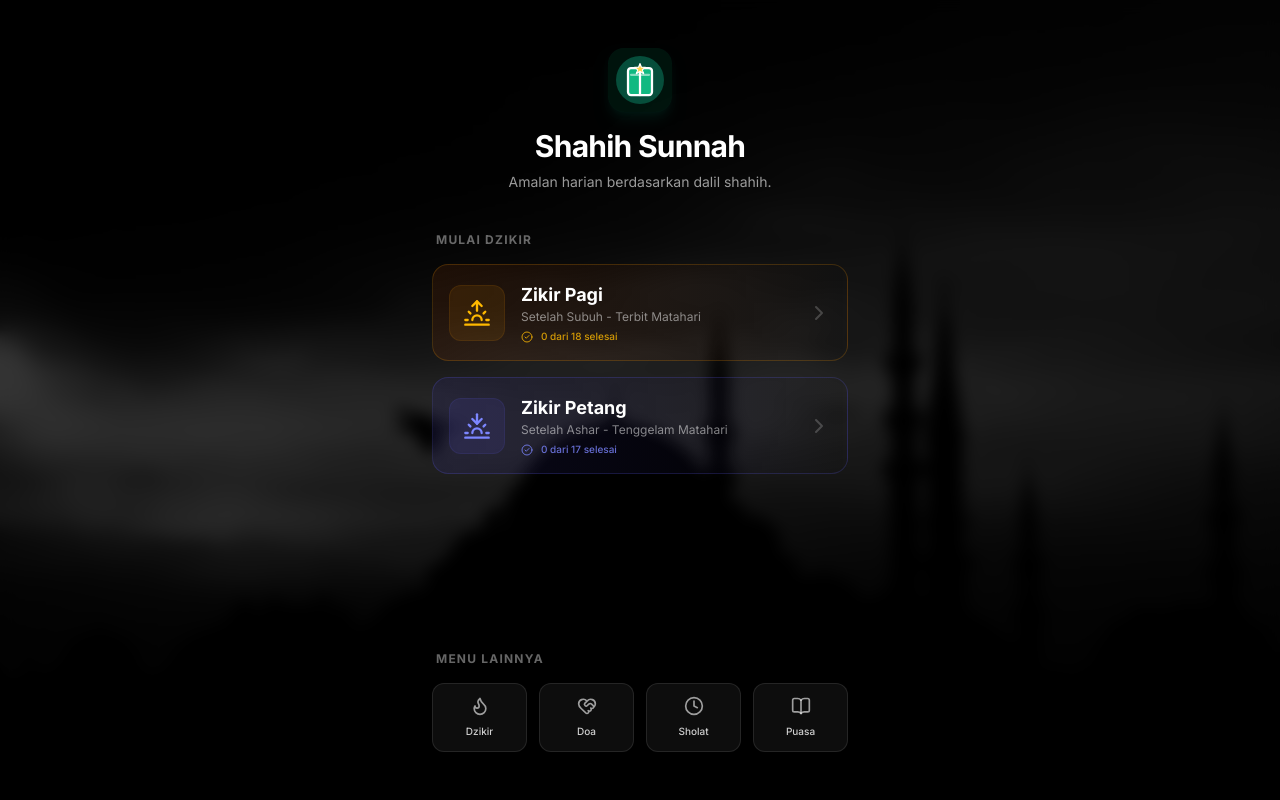
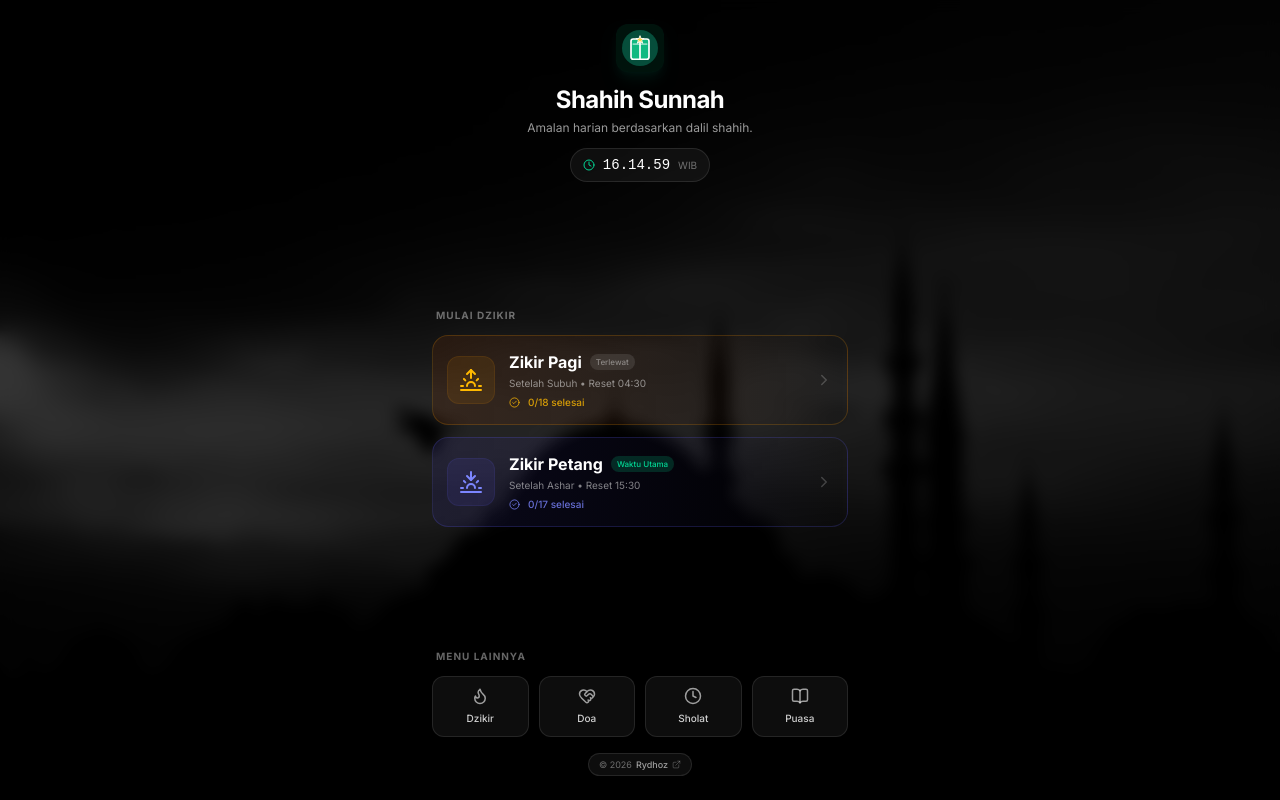
Before and after one commit to Ridho-Akbar/Shahih-Sunnah, a Next.js app: page / in a window 1280 px wide. Built offline with nearby package versions, Linux system fonts and the light colour scheme; a web font is replaced by a local one.

Commit message:
feat: add live clock, time status badges, reset info, and copyright

```diff
--- a/src/app/page.tsx
+++ b/src/app/page.tsx
@@ -1,10 +1,10 @@
 // src/app/page.tsx
 "use client";
 
-import { useState, useEffect, useCallback } from "react";
+import { useState, useCallback } from "react";
 import Link from "next/link";
 import { dzikirList } from "@/data/dzikir";
-import { Sunrise, Sunset, HeartHandshake, Clock, BookOpen, Flame, ChevronRight, CheckCircle2 } from "lucide-react";
+import { Sunrise, Sunset, HeartHandshake, Clock, BookOpen, Flame, ChevronRight, CheckCircle2, ExternalLink } from "lucide-react";
 import DzikirStepModal from "../components/dzikir-step-modal";
 import Image from "next/image";
 
@@ -43,25 +43,38 @@ function initializeCounts(category: "morning" | "evening", storageKey: string, r
   return counts;
 }
 
+function useCurrentTime() {
+  const [time, setTime] = useState(() => new Date());
+
+  useState(() => {
+    const timer = setInterval(() => setTime(new Date()), 1000);
+    return () => clearInterval(timer);
+  });
+
+  return time;
+}
+
 export default function Home() {
   const [activeSession, setActiveSession] = useState<"morning" | "evening" | null>(null);
-  const [isMounted, setIsMounted] = useState(false);
 
-  const [morningCounts, setMorningCounts] = useState<Record<number, number>>({});
-  const [eveningCounts, setEveningCounts] = useState<Record<number, number>>({});
+  const [morningCounts, setMorningCounts] = useState<Record<number, number>>(() =>
+    initializeCounts("morning", STORAGE_KEY_MORNING, "dzikir-morning-reset", 4, 30)
+  );
 
-  useEffect(() => {
-    setMorningCounts(initializeCounts("morning", STORAGE_KEY_MORNING, "dzikir-morning-reset", 4, 30));
-    setEveningCounts(initializeCounts("evening", STORAGE_KEY_EVENING, "dzikir-evening-reset", 15, 30));
-    setIsMounted(true);
-  }, []);
+  const [eveningCounts, setEveningCounts] = useState<Record<number, number>>(() =>
+    initializeCounts("evening", STORAGE_KEY_EVENING, "dzikir-evening-reset", 15, 30)
+  );
+
+  const currentTime = useCurrentTime();
 
   const updateCount = useCallback((index: number, count: number, session: "morning" | "evening") => {
     const setter = session === "morning" ? setMorningCounts : setEveningCounts;
     const key = session === "morning" ? STORAGE_KEY_MORNING : STORAGE_KEY_EVENING;
     setter(prev => {
       const next = { ...prev, [index]: count };
-      localStorage.setItem(key, JSON.stringify(next));
+      if (typeof window !== "undefined") {
+        localStorage.setItem(key, JSON.stringify(next));
+      }
       return next;
     });
   }, []);
@@ -81,111 +94,184 @@ export default function Home() {
   const morningProgress = getProgress(morningZikir, morningCounts);
   const eveningProgress = getProgress(eveningZikir, eveningCounts);
 
+  const formatTime = (date: Date) => {
+    return date.toLocaleTimeString('id-ID', { hour: '2-digit', minute: '2-digit', second: '2-digit' });
+  };
+
+  const getTimeStatus = (session: "morning" | "evening") => {
+    const hour = currentTime.getHours();
+    const minute = currentTime.getMinutes();
+    const current = hour * 60 + minute;
+
+    if (session === "morning") {
+      const shubuh = 4 * 60 + 30;
+      const syuruq = 6 * 60 + 0;
+      if (current >= shubuh && current < syuruq) return { active: true, label: "Waktu Utama" };
+      if (current < shubuh) return { active: false, label: "Belum Masuk" };
+      return { active: false, label: "Terlewat" };
+    } else {
+      const ashar = 15 * 60 + 30;
+      const maghrib = 18 * 60 + 0;
+      if (current >= ashar && current < maghrib) return { active: true, label: "Waktu Utama" };
+      if (current < ashar) return { active: false, label: "Belum Masuk" };
+      return { active: false, label: "Terlewat" };
+    }
+  };
+
+  const morningStatus = getTimeStatus("morning");
+  const eveningStatus = getTimeStatus("evening");
+
   return (
     <>
       <div className="fixed inset-0 bg-[url('/background.png')] bg-cover bg-center bg-no-repeat overflow-hidden">
         <div className="absolute inset-0 bg-black/80 backdrop-blur-sm" />
 
-        <div className="relative z-10 h-full flex flex-col px-4 py-8 sm:py-12 max-w-md mx-auto">
+        <div className="relative z-10 h-full flex flex-col px-4 py-5 sm:py-6 max-w-md mx-auto">
 
-          {/* Header Section */}
-          <div className="text-center mb-10 animate-fade-in-down">
-            <div className="inline-flex items-center justify-center w-16 h-16 rounded-2xl bg-emerald-500/10 mb-4 shadow-lg shadow-emerald-900/20">
+          {/* Header Section - Compact */}
+          <div className="text-center mb-5 animate-fade-in-down shrink-0">
+            <div className="inline-flex items-center justify-center w-12 h-12 rounded-xl bg-emerald-500/10 mb-3 shadow-lg shadow-emerald-900/20">
               <Image
                 src="/favicon.svg"
                 alt="Shahih Sunnah"
-                width={42}
-                height={42}
-                className="w-12 h-12"
+                width={32}
+                height={32}
+                className="w-9 h-9"
               />
             </div>
-            <h1 className="text-3xl font-bold text-white tracking-tight mb-2">Shahih Sunnah</h1>
-            <p className="text-white/60 text-sm">Amalan harian berdasarkan dalil shahih.</p>
+            <h1 className="text-2xl font-bold text-white tracking-tight mb-1">Shahih Sunnah</h1>
+            <p className="text-white/60 text-xs">Amalan harian berdasarkan dalil shahih.</p>
+
+            {/* Live Clock */}
+            <div className="flex items-center justify-center gap-2 mt-3">
+              <div className="flex items-center gap-2 px-3 py-1.5 bg-white/5 border border-white/10 rounded-full">
+                <Clock size={12} className="text-emerald-400" />
+                <span className="text-sm font-mono font-medium text-white tabular-nums">
+                  {formatTime(currentTime)}
+                </span>
+                <span className="text-[10px] text-white/40">WIB</span>
+              </div>
+            </div>
           </div>
 
           {/* Main Action: Zikir Sessions */}
-          <div className="space-y-4 mb-8">
-            <p className="text-xs font-bold text-white/40 uppercase tracking-widest ml-1">Mulai Dzikir</p>
+          <div className="space-y-3 mb-4 flex-1 flex flex-col justify-center">
+            <p className="text-[10px] font-bold text-white/40 uppercase tracking-widest ml-1">Mulai Dzikir</p>
 
-            <div className="grid grid-cols-1 gap-4">
+            <div className="grid grid-cols-1 gap-3">
               {/* Morning Card */}
               <button onClick={() => setActiveSession("morning")}
-                className="group relative w-full flex items-center p-4 bg-gradient-to-r from-amber-900/20 to-transparent border border-amber-500/20 rounded-2xl hover:border-amber-500/40 transition-all cursor-pointer overflow-hidden">
+                className="group relative w-full flex items-center p-3.5 bg-gradient-to-r from-amber-900/20 to-transparent border border-amber-500/20 rounded-2xl hover:border-amber-500/40 transition-all cursor-pointer overflow-hidden">
 
                 <div className="absolute bottom-0 left-0 h-1 bg-amber-500/30 transition-all duration-500"
-                     style={{ width: `${isMounted && morningProgress.total > 0 ? (morningProgress.done / morningProgress.total) * 100 : 0}%` }} />
+                     style={{ width: `${morningProgress.total > 0 ? (morningProgress.done / morningProgress.total) * 100 : 0}%` }} />
 
-                <div className="shrink-0 w-14 h-14 rounded-xl bg-amber-500/10 flex items-center justify-center mr-4 group-hover:scale-105 transition-transform border border-amber-500/10">
-                  <Sunrise size={28} className="text-amber-400" />
+                <div className="shrink-0 w-12 h-12 rounded-xl bg-amber-500/10 flex items-center justify-center mr-3.5 group-hover:scale-105 transition-transform border border-amber-500/10">
+                  <Sunrise size={24} className="text-amber-400" />
                 </div>
 
-                <div className="flex-1 text-left">
-                  <h3 className="text-lg font-bold text-white group-hover:text-amber-200 transition-colors">Zikir Pagi</h3>
-                  <p className="text-xs text-white/50 mb-1">Setelah Subuh - Terbit Matahari</p>
+                <div className="flex-1 text-left min-w-0">
+                  <div className="flex items-center gap-2 mb-0.5">
+                    <h3 className="text-base font-bold text-white group-hover:text-amber-200 transition-colors">Zikir Pagi</h3>
+                    <span className={`text-[8px] px-1.5 py-0.5 rounded-full font-medium shrink-0 ${
+                      morningStatus.active
+                        ? "bg-emerald-500/20 text-emerald-400"
+                        : "bg-white/10 text-white/40"
+                    }`}>
+                      {morningStatus.label}
+                    </span>
+                  </div>
+                  <p className="text-[10px] text-white/50 mb-1">Setelah Subuh • Reset 04:30</p>
                   <div className="flex items-center gap-2 text-[10px] text-amber-400/80 font-medium">
-                    <CheckCircle2 size={12} />
-                    <span>{isMounted ? `${morningProgress.done} dari ${morningProgress.total} selesai` : "Memuat..."}</span>
+                    <CheckCircle2 size={11} />
+                    <span>{morningProgress.done}/{morningProgress.total} selesai</span>
                   </div>
                 </div>
 
-                <ChevronRight className="text-white/20 group-hover:text-amber-400 group-hover:translate-x-1 transition-all" />
+                <ChevronRight size={18} className="text-white/20 group-hover:text-amber-400 group-hover:translate-x-1 transition-all shrink-0 ml-2" />
               </button>
 
               {/* Evening Card */}
               <button onClick={() => setActiveSession("evening")}
-                className="group relative w-full flex items-center p-4 bg-gradient-to-r from-indigo-900/20 to-transparent border border-indigo-500/20 rounded-2xl hover:border-indigo-500/40 transition-all cursor-pointer overflow-hidden">
+                className="group relative w-full flex items-center p-3.5 bg-gradient-to-r from-indigo-900/20 to-transparent border border-indigo-500/20 rounded-2xl hover:border-indigo-500/40 transition-all cursor-pointer overflow-hidden">
 
                 <div className="absolute bottom-0 left-0 h-1 bg-indigo-500/30 transition-all duration-500"
-                     style={{ width: `${isMounted && eveningProgress.total > 0 ? (eveningProgress.done / eveningProgress.total) * 100 : 0}%` }} />
+                     style={{ width: `${eveningProgress.total > 0 ? (eveningProgress.done / eveningProgress.total) * 100 : 0}%` }} />
 
-                <div className="shrink-0 w-14 h-14 rounded-xl bg-indigo-500/10 flex items-center justify-center mr-4 group-hover:scale-105 transition-transform border border-indigo-500/10">
-                  <Sunset size={28} className="text-indigo-400" />
+                <div className="shrink-0 w-12 h-12 rounded-xl bg-indigo-500/10 flex items-center justify-center mr-3.5 group-hover:scale-105 transition-transform border border-indigo-500/10">
+                  <Sunset size={24} className="text-indigo-400" />
                 </div>
 
-                <div className="flex-1 text-left">
-                  <h3 className="text-lg font-bold text-white group-hover:text-indigo-200 transition-colors">Zikir Petang</h3>
-                  <p className="text-xs text-white/50 mb-1">Setelah Ashar - Tenggelam Matahari</p>
+                <div className="flex-1 text-left min-w-0">
+                  <div className="flex items-center gap-2 mb-0.5">
+                    <h3 className="text-base font-bold text-white group-hover:text-indigo-200 transition-colors">Zikir Petang</h3>
+                    <span className={`text-[8px] px-1.5 py-0.5 rounded-full font-medium shrink-0 ${
+                      eveningStatus.active
+                        ? "bg-emerald-500/20 text-emerald-400"
+                        : "bg-white/10 text-white/40"
+                    }`}>
+                      {eveningStatus.label}
+                    </span>
+                  </div>
+                  <p className="text-[10px] text-white/50 mb-1">Setelah Ashar • Reset 15:30</p>
                   <div className="flex items-center gap-2 text-[10px] text-indigo-400/80 font-medium">
-                    <CheckCircle2 size={12} />
-                    <span>{isMounted ? `${eveningProgress.done} dari ${eveningProgress.total} selesai` : "Memuat..."}</span>
+                    <CheckCircle2 size={11} />
+                    <span>{eveningProgress.done}/{eveningProgress.total} selesai</span>
                   </div>
                 </div>
 
-                <ChevronRight className="text-white/20 group-hover:text-indigo-400 group-hover:translate-x-1 transition-all" />
+                <ChevronRight size={18} className="text-white/20 group-hover:text-indigo-400 group-hover:translate-x-1 transition-all shrink-0 ml-2" />
               </button>
             </div>
           </div>
 
-          {/* Navigation Menu */}
-          <div className="mt-auto">
-            <p className="text-xs font-bold text-white/40 uppercase tracking-widest ml-1 mb-4">Menu Lainnya</p>
-            <div className="grid grid-cols-4 gap-3">
-              <Link href="/dzikir" className="flex flex-col items-center justify-center gap-2 p-3 bg-white/5 hover:bg-white/10 border border-white/10 hover:border-emerald-500/30 rounded-xl transition-all group">
-                <Flame size={20} className="text-white/60 group-hover:text-emerald-400 transition-colors" />
+          {/* Navigation Menu + Copyright */}
+          <div className="shrink-0">
+            <p className="text-[10px] font-bold text-white/40 uppercase tracking-widest ml-1 mb-3">Menu Lainnya</p>
+            <div className="grid grid-cols-4 gap-2.5">
+              <Link href="/dzikir" className="flex flex-col items-center justify-center gap-1.5 p-2.5 bg-white/5 hover:bg-white/10 border border-white/10 hover:border-emerald-500/30 rounded-xl transition-all group">
+                <Flame size={18} className="text-white/60 group-hover:text-emerald-400 transition-colors" />
                 <span className="text-[10px] font-medium text-white/80">Dzikir</span>
               </Link>
 
-              <Link href="/doa" className="flex flex-col items-center justify-center gap-2 p-3 bg-white/5 hover:bg-white/10 border border-white/10 hover:border-rose-500/30 rounded-xl transition-all group">
-                <HeartHandshake size={20} className="text-white/60 group-hover:text-rose-400 transition-colors" />
+              <Link href="/doa" className="flex flex-col items-center justify-center gap-1.5 p-2.5 bg-white/5 hover:bg-white/10 border border-white/10 hover:border-rose-500/30 rounded-xl transition-all group">
+                <HeartHandshake size={18} className="text-white/60 group-hover:text-rose-400 transition-colors" />
                 <span className="text-[10px] font-medium text-white/80">Doa</span>
               </Link>
 
-              <Link href="/sholat" className="flex flex-col items-center justify-center gap-2 p-3 bg-white/5 hover:bg-white/10 border border-white/10 hover:border-blue-500/30 rounded-xl transition-all group">
-                <Clock size={20} className="text-white/60 group-hover:text-blue-400 transition-colors" />
+              <Link href="/sholat" className="flex flex-col items-center justify-center gap-1.5 p-2.5 bg-white/5 hover:bg-white/10 border border-white/10 hover:border-blue-500/30 rounded-xl transition-all group">
+                <Clock size={18} className="text-white/60 group-hover:text-blue-400 transition-colors" />
                 <span className="text-[10px] font-medium text-white/80">Sholat</span>
               </Link>
 
-              <Link href="/puasa" className="flex flex-col items-center justify-center gap-2 p-3 bg-white/5 hover:bg-white/10 border border-white/10 hover:border-amber-500/30 rounded-xl transition-all group">
-                <BookOpen size={20} className="text-white/60 group-hover:text-amber-400 transition-colors" />
+              <Link href="/puasa" className="flex flex-col items-center justify-center gap-1.5 p-2.5 bg-white/5 hover:bg-white/10 border border-white/10 hover:border-amber-500/30 rounded-xl transition-all group">
+                <BookOpen size={18} className="text-white/60 group-hover:text-amber-400 transition-colors" />
                 <span className="text-[10px] font-medium text-white/80">Puasa</span>
               </Link>
             </div>
+
+            {/* Copyright */}
+            <div className="flex justify-center mt-4">
+              <a
+                href="https://rydhoz.vercel.app/"
+                target="_blank"
+                rel="noopener noreferrer"
+                className="group flex items-center gap-1 px-2.5 py-1 rounded-full bg-white/5 hover:bg-white/10 border border-white/10 hover:border-white/20 transition-all duration-300"
+              >
+                <span className="text-[9px] text-white/40 group-hover:text-white/70 transition-colors">
+                  © {new Date().getFullYear()}
+                </span>
+                <span className="text-[9px] font-medium text-white/60 group-hover:text-white/90 transition-colors">
+                  Rydhoz
+                </span>
+                <ExternalLink size={9} className="text-white/30 group-hover:text-white/60 transition-colors" />
+              </a>
+            </div>
           </div>
-
         </div>
       </div>
 
-      {isMounted && activeSession && (
+      {activeSession && (
         <DzikirStepModal
           dzikirs={activeSession === "morning" ? morningZikir : eveningZikir}
           counts={activeSession === "morning" ? morningCounts : eveningCounts}
```
